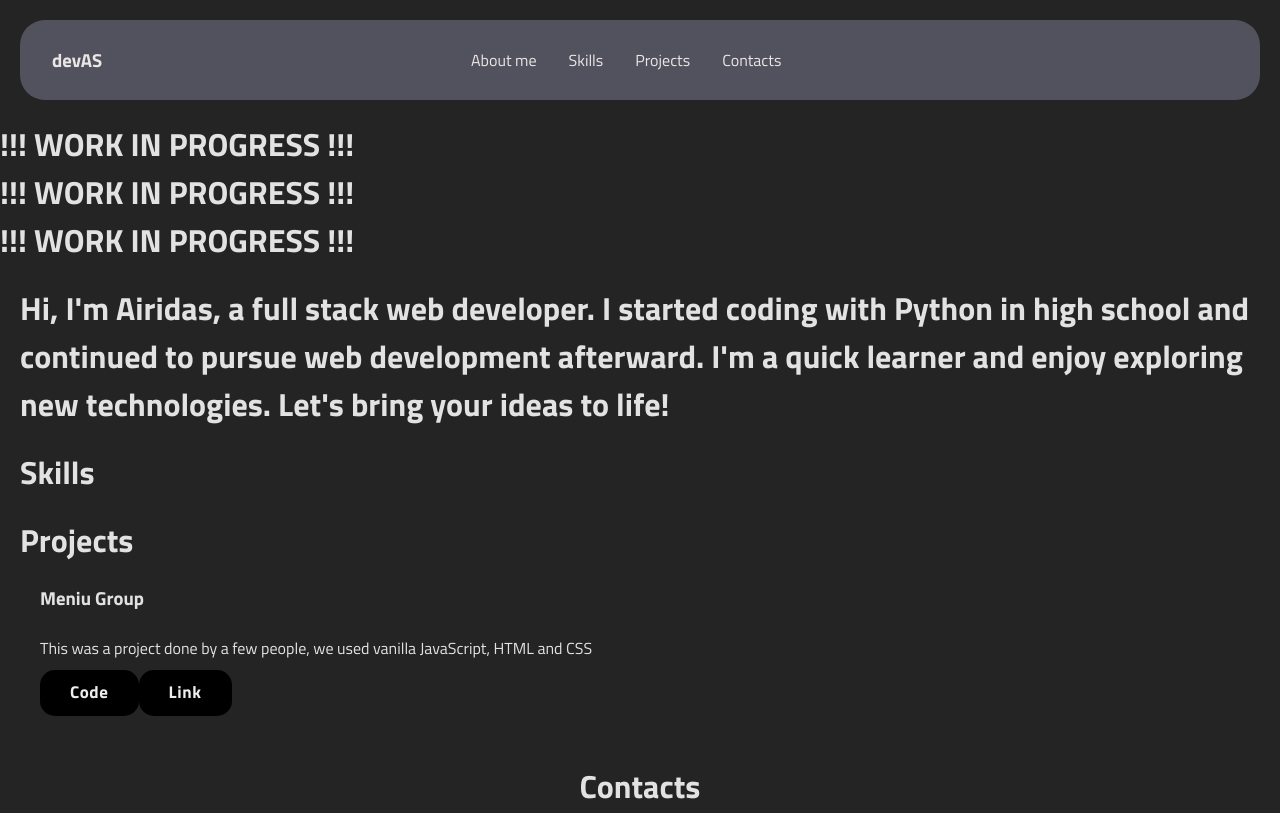
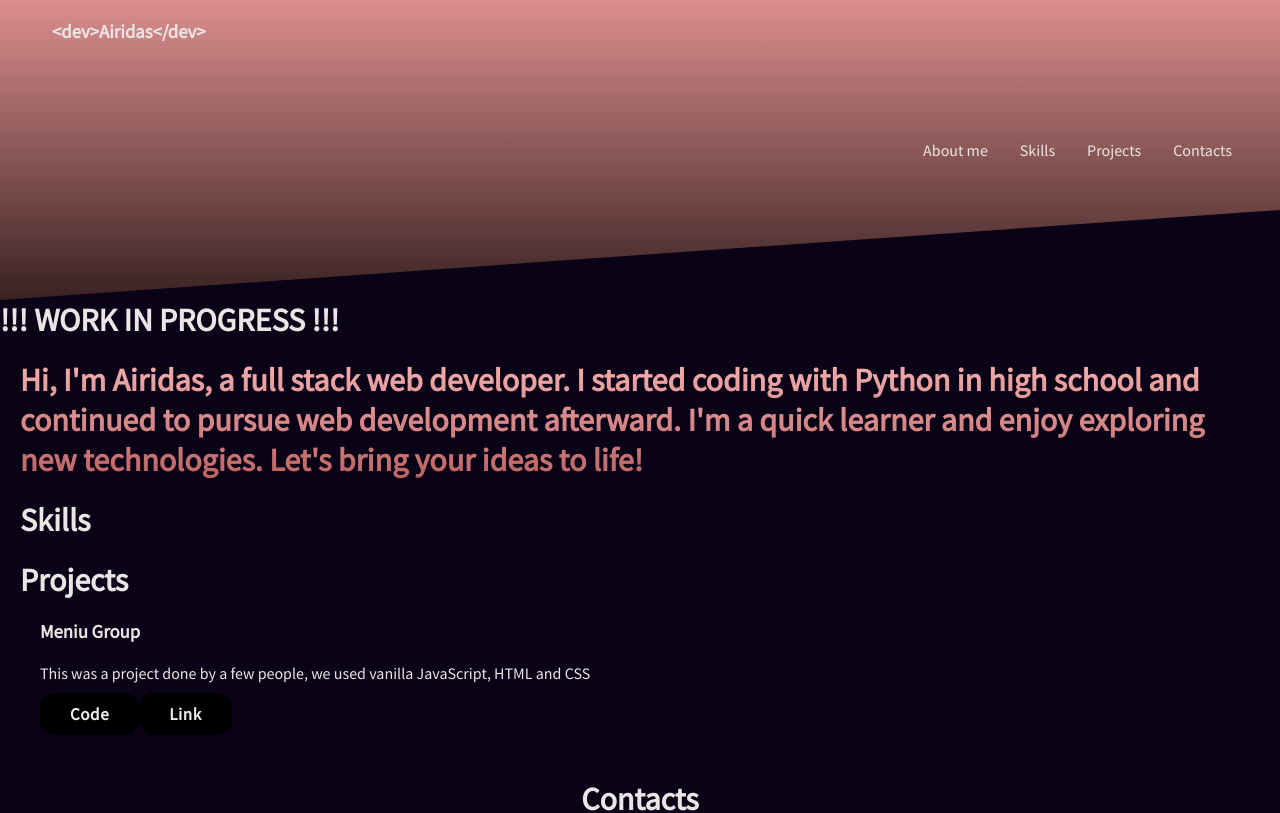
Before and after one commit to airidassimanskis/portfolio, a React (Vite) app: page / in a window 1280 px wide. Shown: the top 813 px of the page. Built offline with nearby package versions, Linux system fonts and the light colour scheme.

Commit message:
daug fixu ir dar daugiau reikes padaryti

```diff
--- a/src/App.css
+++ b/src/App.css
@@ -1,11 +1,19 @@
 :root {
-    --mainColor: #52525e;
+    --mainColor: #6d6d7e;
+    --mainBackgroundColor: #0a0216;
+
+    --textColor: #ebe5e5;
+    --textHoverColor: #150926;
+    --secondaryColor: #eee;
+
+    /* --mainColor: #52525e;
     --mainBackgroundColor: #6d6d7e;
 
     --textColor: #ebe5e5;
-    --textHoverColor: #706a6a;
-    --secondaryColor: #eee;
-}
-html {
+    --textHoverColor: #1b1a1a;
+    --secondaryColor: #eee; */
+
+    color: var(--textColor);
+    background-color: #0a0216;
     scroll-behavior: smooth;
 }
--- a/src/App.tsx
+++ b/src/App.tsx
@@ -10,8 +10,6 @@ function App() {
         <div className="App">
             <Navbar />
             <h1>!!! WORK IN PROGRESS !!!</h1>
-            <h1>!!! WORK IN PROGRESS !!!</h1>
-            <h1>!!! WORK IN PROGRESS !!!</h1>
             <About />
             <Skills/>
             <Projects />
--- a/src/components/Navbar.tsx
+++ b/src/components/Navbar.tsx
@@ -10,8 +10,10 @@ const Navbar = () => {
     }
 
     return (
-        <header className="finisher-header">
-            <h3>devAS</h3>
+        <header>
+            <a className="logo-a" onClick={() => {window.scrollTo({top:0,behavior:"smooth"})}}>
+                <h3>&lt;dev&gt;Airidas&lt;/dev&gt;</h3>
+            </a>
             <nav ref={navRef}>
                 <a href="#about" onClick={() => {navRef.current.classList.toggle("responsive_nav")}}>About me</a>
                 <a href="#skills" onClick={() => {navRef.current.classList.toggle("responsive_nav")}}>Skills</a>
--- a/src/components/css/About.css
+++ b/src/components/css/About.css
@@ -1,3 +1,10 @@
 .about{
     margin: 20px;
 }
+
+.about-text{
+    background-image: linear-gradient(#f5b0b0, #bb6262);
+    background-clip: text;
+    -webkit-background-clip: text;
+    color: transparent;
+}
--- a/src/components/css/Contacts.css
+++ b/src/components/css/Contacts.css
@@ -37,8 +37,7 @@
 .contacts-label {
     position: absolute;
     left: 15px;
-    /* dont change */
-    color: #e8e8e800;
+    color: transparent;
     pointer-events: none;
     transform: translateY(1rem);
     transition: 150ms cubic-bezier(0.4, 0, 0.2, 1);
@@ -54,7 +53,7 @@ contacts-input:valid {
 .contacts-input:focus ~ label,
 contacts-input:valid ~ label {
     transform: translateY(-50%) scale(0.8);
-    background-color: #212121;
+    background-color: #0a0216;
     padding: 0 0.2em;
     color: #2196f3;
     visibility: visible;
--- a/src/components/css/Navbar.css
+++ b/src/components/css/Navbar.css
@@ -1,25 +1,38 @@
-@import url("https://fonts.googleapis.com/css2?family=Titillium+Web:wght@300;400;700&display=swap");
-
 * {
     padding: 0;
     margin: 0;
     box-sizing: border-box;
-    font-family: "Titillium Web", sans-serif;
 }
 
 header {
-    margin: 20px;
-    border-radius: 25px;
     display: flex;
-    align-items: center;
+    align-items: top;
     justify-content: space-between;
     height: 80px;
     padding: 0 2rem;
     background-color: var(--mainColor);
     color: var(--textColor);
+    background: linear-gradient(#dd8e8e, #3a2222);
+    height: 300px;
+    clip-path: polygon(0 0, 100% 0, 100% 70%, 0 100%);
+}
+
+.logo-a {
+    position: relative;
+    margin: 20px;
+    text-decoration: none;
+    color: var(--textColor);
+    transition: 0.5s;
+    cursor: pointer;
+}
+
+.logo-a:hover {
+    color: var(--textHoverColor);
 }
 
 nav a {
+    position: relative;
+    margin: 20px;
     margin: 0 1rem;
     text-decoration: none;
     transition: 0.5s;
@@ -36,6 +49,9 @@ nav a:active {
 }
 
 header .nav-btn {
+    position: absolute;
+    top: 4px;
+    right: 53px;
     padding: 5px;
     cursor: pointer;
     background: transparent;
@@ -89,13 +105,14 @@ nav {
     }
 
     header .responsive_nav {
+        clip-path: none;
         transform: translateY(100vh);
-        z-index: 100;
+        z-index: 999;
     }
 
     nav .nav-close-btn {
         position: absolute;
-        top: 38px;
+        top: 12px;
         right: 53px;
     }
 
--- a/src/components/css/Projects.css
+++ b/src/components/css/Projects.css
@@ -36,7 +36,7 @@
 }
 
 .projects-button:hover span {
-    color: black;
+    color: var(--textHoverColor);
 }
 
 .projects-button::before,
--- a/src/index.css
+++ b/src/index.css
@@ -1,17 +1,7 @@
-:root {
-  font-family: Inter, system-ui, Avenir, Helvetica, Arial, sans-serif;
-  line-height: 1.5;
-  font-weight: 400;
+@import url('https://fonts.googleapis.com/css2?family=Source+Sans+Pro&display=swap');
 
-  color-scheme: light dark;
-  color: rgba(255, 255, 255, 0.87);
-  background-color: #242424;
-
-  font-synthesis: none;
-  text-rendering: optimizeLegibility;
-  -webkit-font-smoothing: antialiased;
-  -moz-osx-font-smoothing: grayscale;
-  -webkit-text-size-adjust: 100%;
+*{
+    font-family: 'Source Sans Pro', sans-serif;
 }
 
 a {
@@ -26,5 +16,4 @@ a:hover {
 body {
     min-width: 320px;
     min-height: 100vh;
-  scroll-behavior: smooth;
 }
```
Lines whose indentation alone changed are shown as unchanged.
